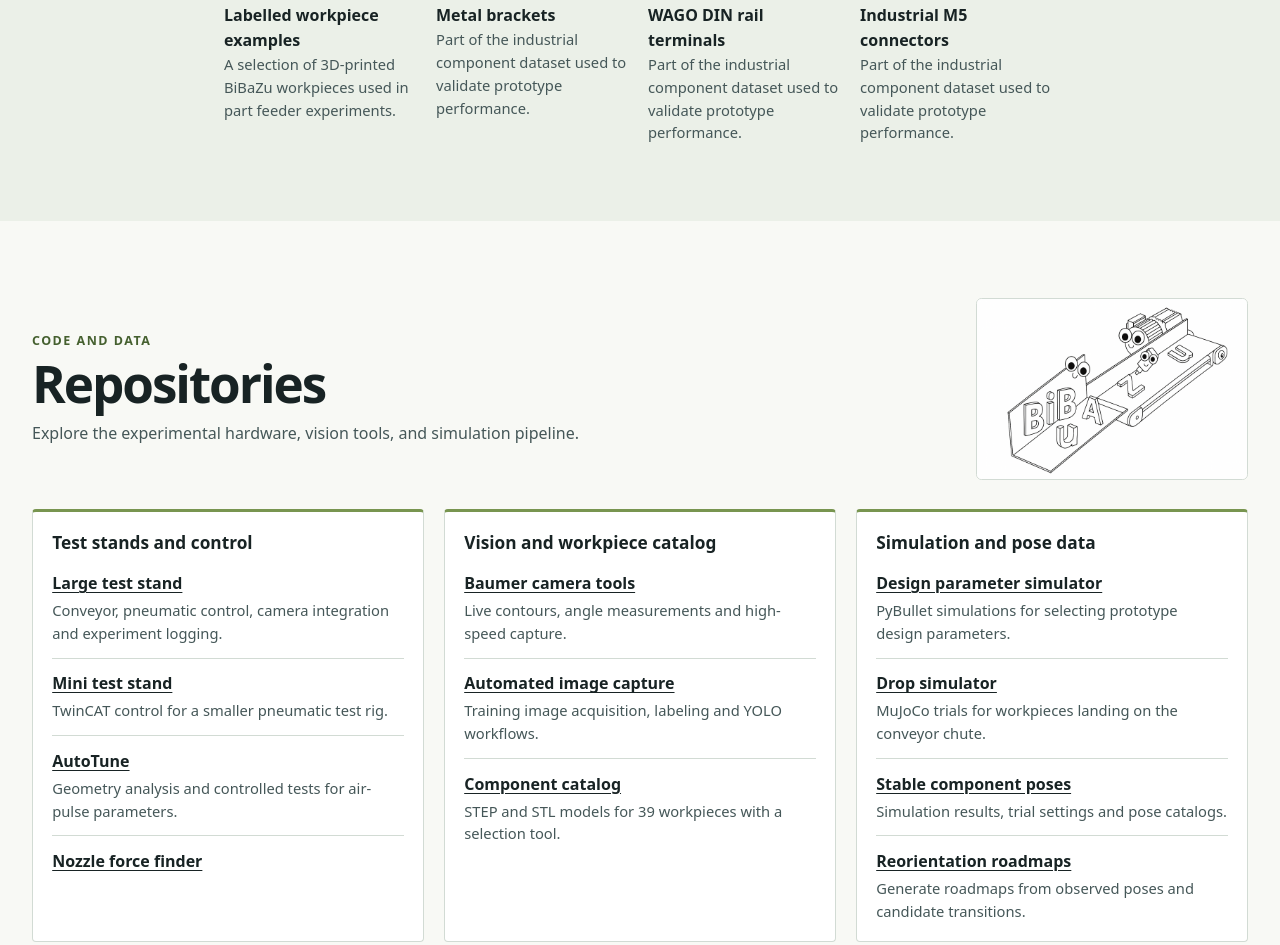
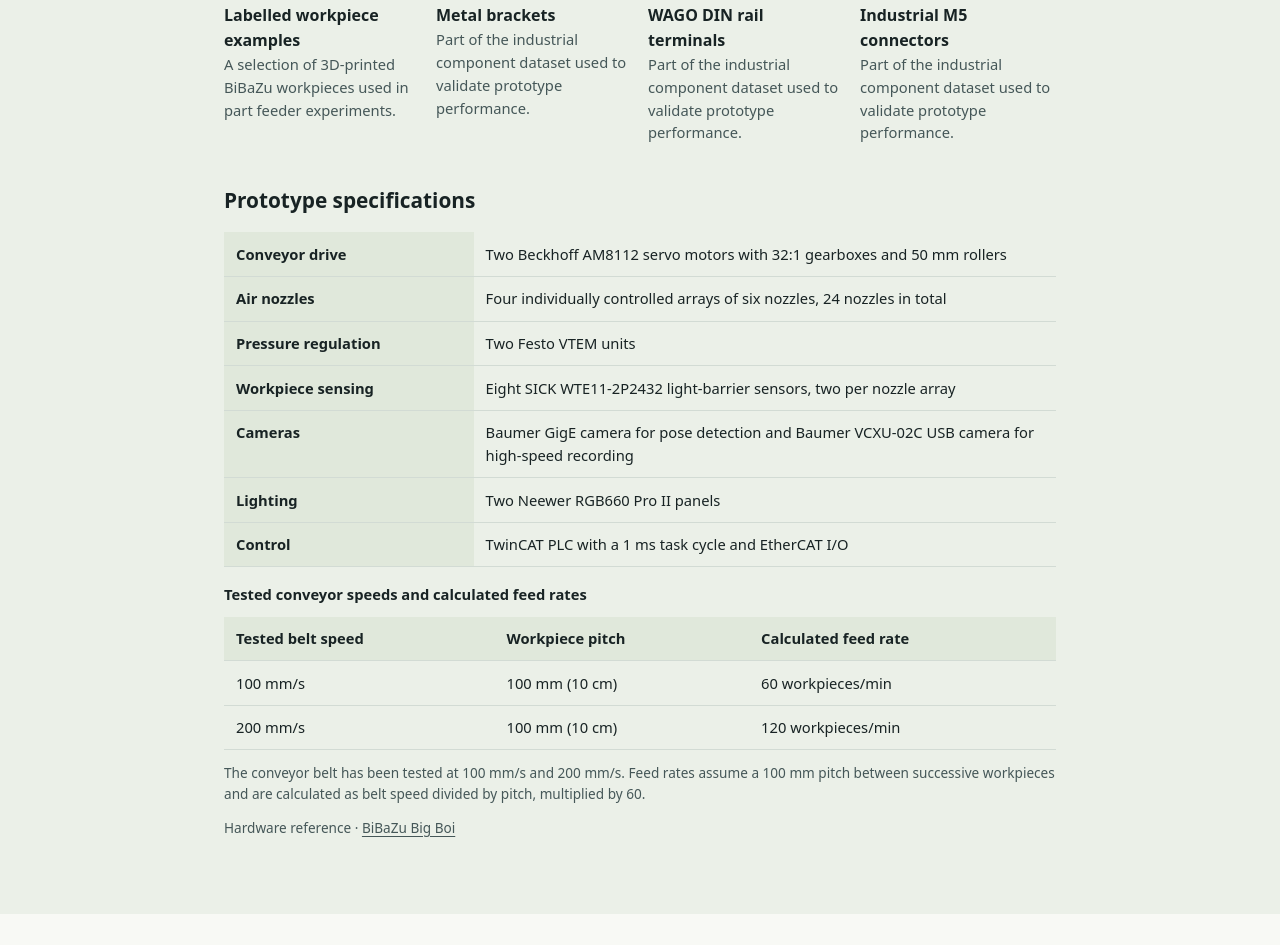
Before and after one commit to match-BiBaZu/match-bibazu.github.io, a plain HTML site: page index.html in a window 1280 px wide. Shown: the part 1672-2617 px from the top of the page. Drawn offline with Linux system fonts and the light colour scheme.

Commit message:
Add prototype hardware specifications and calculated feed rates

```diff
--- a/index.html
+++ b/index.html
@@ -101,6 +101,32 @@
             <figcaption><strong>Industrial M5 connectors</strong> Part of the industrial component dataset used to validate prototype performance.</figcaption>
           </figure>
         </div>
+        <section class="prototype-specs" aria-labelledby="specs-title">
+          <h3 id="specs-title">Prototype specifications</h3>
+          <table class="spec-table" aria-label="Prototype hardware">
+            <tbody>
+              <tr><th scope="row">Conveyor drive</th><td>Two Beckhoff AM8112 servo motors with 32:1 gearboxes and 50 mm rollers</td></tr>
+              <tr><th scope="row">Air nozzles</th><td>Four individually controlled arrays of six nozzles, 24 nozzles in total</td></tr>
+              <tr><th scope="row">Pressure regulation</th><td>Two Festo VTEM units</td></tr>
+              <tr><th scope="row">Workpiece sensing</th><td>Eight SICK WTE11-2P2432 light-barrier sensors, two per nozzle array</td></tr>
+              <tr><th scope="row">Cameras</th><td>Baumer GigE camera for pose detection and Baumer VCXU-02C USB camera for high-speed recording</td></tr>
+              <tr><th scope="row">Lighting</th><td>Two Neewer RGB660 Pro II panels</td></tr>
+              <tr><th scope="row">Control</th><td>TwinCAT PLC with a 1 ms task cycle and EtherCAT I/O</td></tr>
+            </tbody>
+          </table>
+          <table class="spec-table">
+            <caption>Tested conveyor speeds and calculated feed rates</caption>
+            <thead>
+              <tr><th scope="col">Tested belt speed</th><th scope="col">Workpiece pitch</th><th scope="col">Calculated feed rate</th></tr>
+            </thead>
+            <tbody>
+              <tr><td>100 mm/s</td><td>100 mm (10 cm)</td><td>60 workpieces/min</td></tr>
+              <tr><td>200 mm/s</td><td>100 mm (10 cm)</td><td>120 workpieces/min</td></tr>
+            </tbody>
+          </table>
+          <p class="spec-note">The conveyor belt has been tested at 100 mm/s and 200 mm/s. Feed rates assume a 100 mm pitch between successive workpieces and are calculated as belt speed divided by pitch, multiplied by 60.</p>
+          <p class="spec-note">Hardware reference · <a href="https://github.com/match-BiBaZu/BiBaZu_Big_Boi#hardware-and-connections">BiBaZu Big Boi</a></p>
+        </section>
       </div>
     </section>
 
--- a/styles.css
+++ b/styles.css
@@ -53,6 +53,15 @@ h2 { margin-top: .25rem; font-size: clamp(1.9rem, 4vw, 3.2rem); line-height: 1.1
 
 .prototype-grid figure > a { display: block; border-radius: .35rem; cursor: zoom-in; }
 
+.prototype-specs { max-width: 52rem; margin: 2.5rem auto 0; }
+.prototype-specs h3 { font-size: 1.3rem; }
+.spec-table { width: 100%; margin-top: 1rem; border-collapse: collapse; font-size: .92rem; }
+.spec-table caption { margin-bottom: .65rem; text-align: left; font-weight: 700; }
+.spec-table th, .spec-table td { padding: .65rem .75rem; border-bottom: 1px solid var(--rule); text-align: left; vertical-align: top; }
+.spec-table th { background: #e0e8db; font-weight: 650; }
+.spec-table tbody th { width: 30%; }
+.spec-note { margin-top: .75rem; color: var(--muted); font-size: .85rem; }
+
 .gallery-viewer {
   inset: 0;
   width: 100vw;
```
